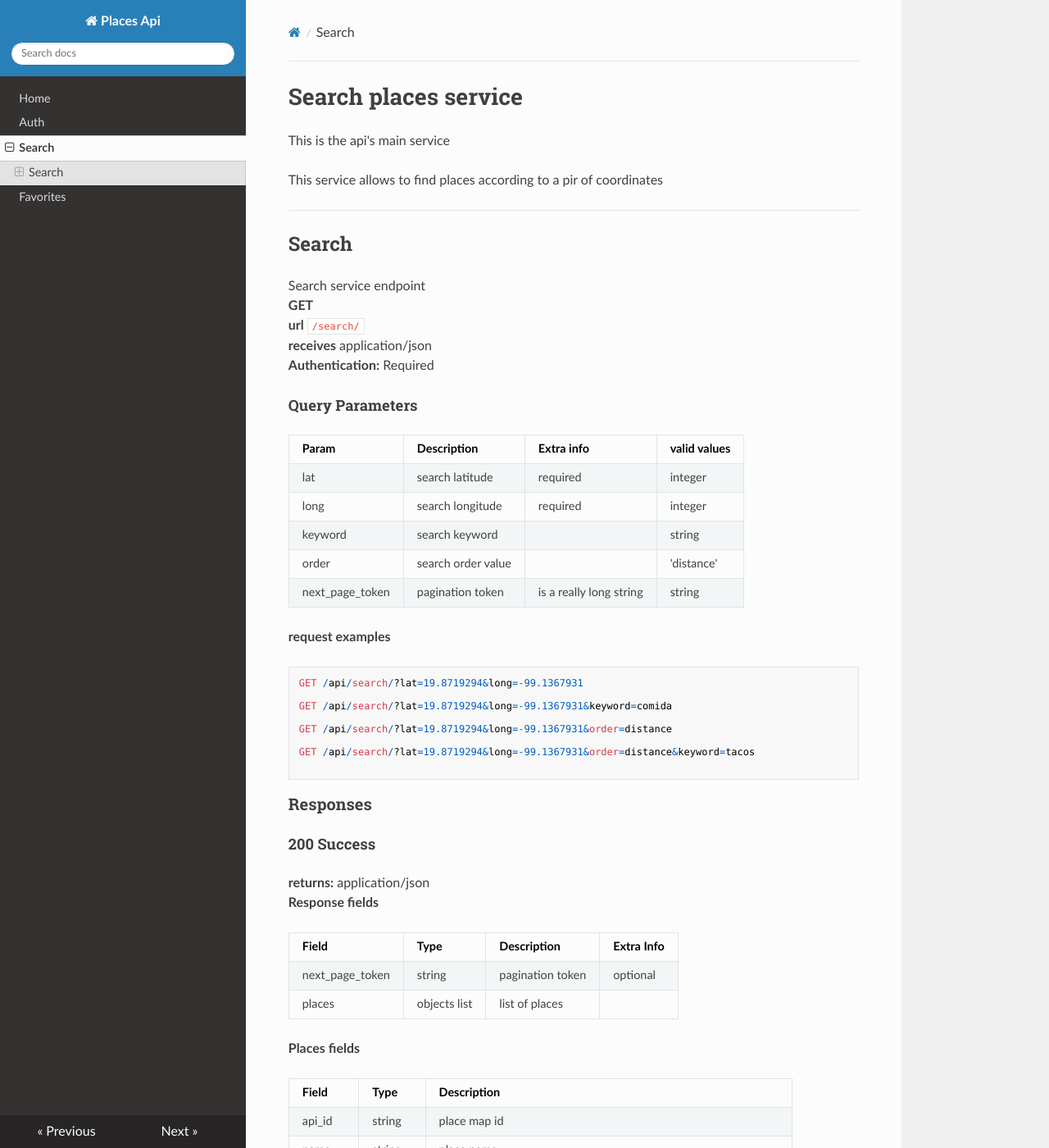
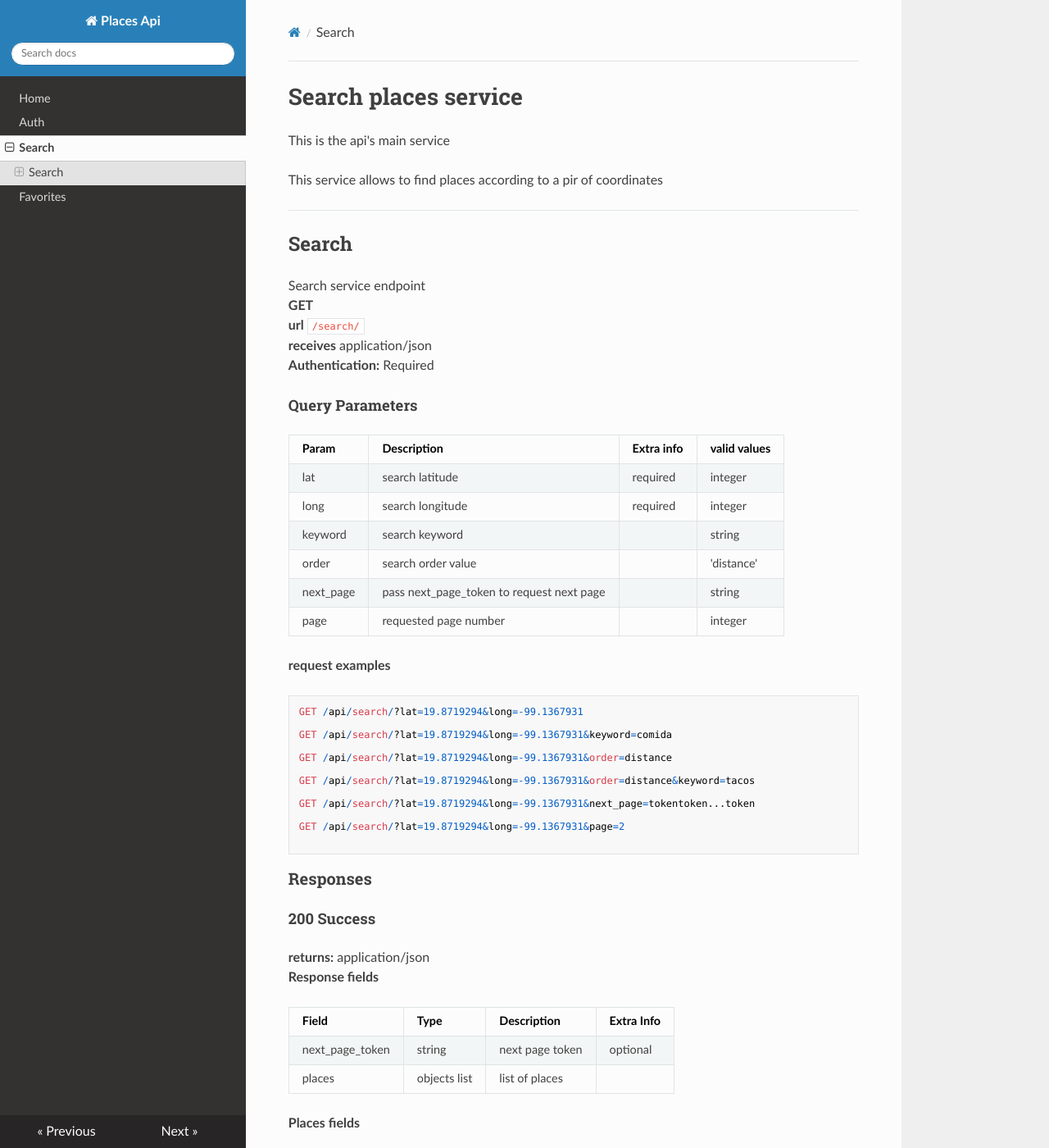
Before and after one commit to MisaStrikesBack/places, an MkDocs documentation site: the page built from docs/places-docs/docs/search.md, in a window 1280 px wide and 1400 px high. Shown: the whole window at 82% size. Built offline with MkDocs 1.6.1, drawn with Linux system fonts in a browser that asks for light colours; nearby versions of some CDN libraries.

Commit message:
upd: documentation updated

````diff
--- a/docs/places-docs/docs/search.md
+++ b/docs/places-docs/docs/search.md
@@ -18,7 +18,8 @@ Search service endpoint
 |long     |search longitude|required   |integer     |
 |keyword  |search keyword  |           |string      |
 |order   |search order value  |           |'distance'  |
-|next_page_token   |pagination token  |is a really long string|string |
+|next_page   |pass next_page_token to request next page ||string |
+|page   |requested page number  ||integer |
 
 **request examples**
 ```
@@ -30,6 +31,10 @@ GET /api/search/?lat=19.8719294&long=-99.1367931&order=distance
 
 GET /api/search/?lat=19.8719294&long=-99.1367931&order=distance&keyword=tacos
 
+GET /api/search/?lat=19.8719294&long=-99.1367931&next_page=tokentoken...token
+
+GET /api/search/?lat=19.8719294&long=-99.1367931&page=2
+
 ```
 
 ### Responses
@@ -40,7 +45,7 @@ GET /api/search/?lat=19.8719294&long=-99.1367931&order=distance&keyword=tacos
 
 |Field  |Type  | Description| Extra Info |
 |-------|------|------------|--|
-|next_page_token  |string|pagination token  | optional |
+|next_page_token  |string|next page token  | optional |
 |places|objects list|list of places| |
 
 **Places fields**
````
Also changed, not shown: README.md, docs/places-docs/site/index.html, docs/places-docs/site/search/index.html, docs/places-docs/site/search/search_index.json, docs/places-docs/site/sitemap.xml, 2 other files.
